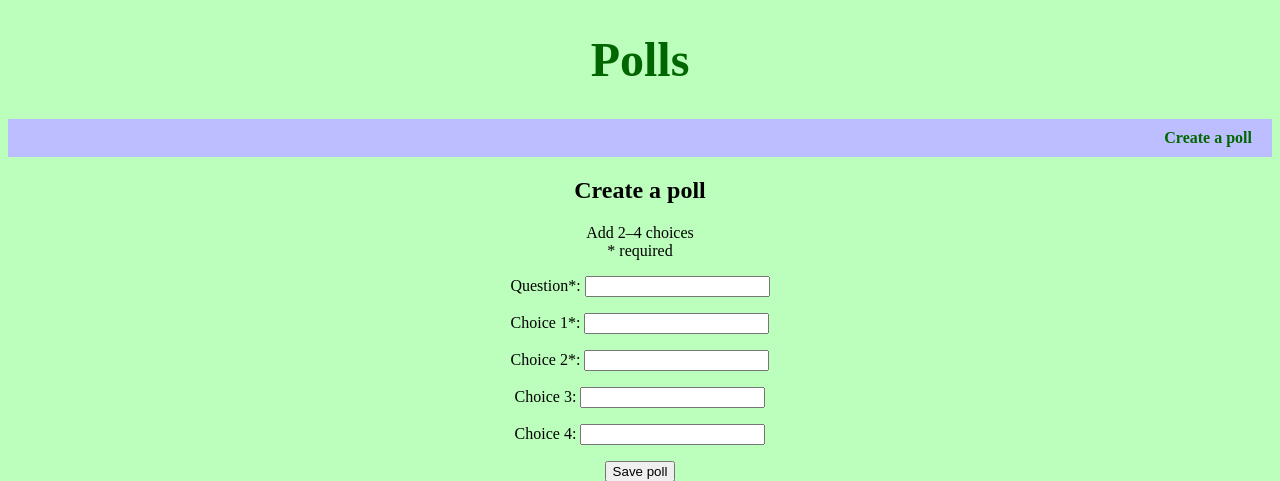
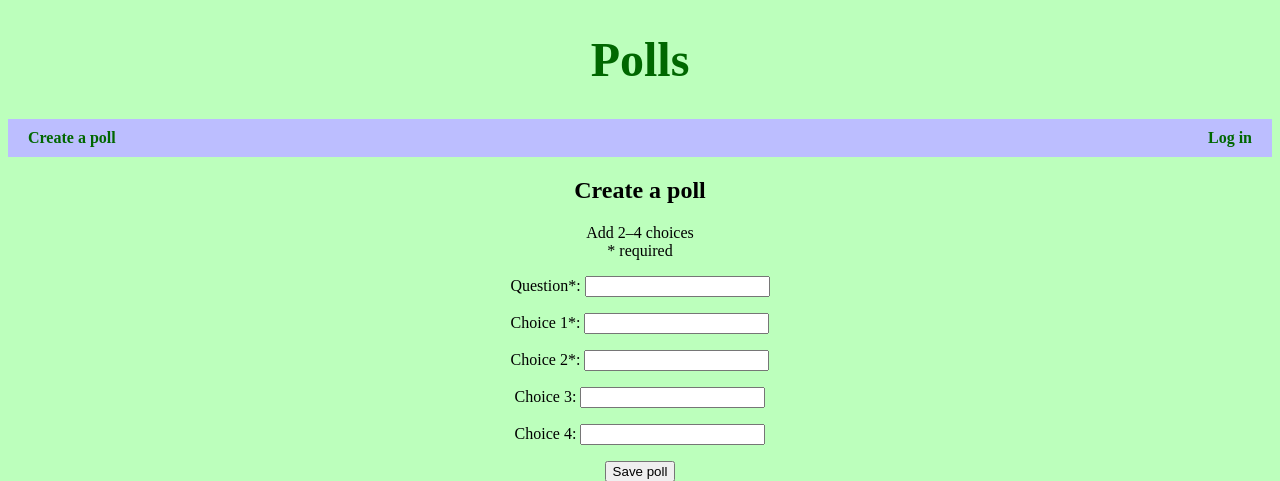
Before and after one commit to jaakkoset/Cyber-security-project, a Django app: page /polls/create/ in a window 1280 px wide. Shown: the top 481 px of the page. Run offline with Django 5.2, Linux system fonts and the light colour scheme.

Commit message:
Add login button

```diff
--- a/project/polls/static/polls/style.css
+++ b/project/polls/static/polls/style.css
@@ -37,23 +37,27 @@ ul.polls-list {
   width: 100%;
   background-color: rgb(188, 190, 255);
   display: flex;
-  justify-content: flex-end; /* content to the right */
   padding: 10px 20px; /* padding around button */
   box-sizing: border-box;
 }
 
-/* Link for creating a poll */
-.create-link {
+/* Link for creating a poll and login*/
+.button {
   text-decoration: none;
   color: rgb(0, 103, 0);
   font-weight: bold;
 }
 
-/* Highlight create link */
-.create-link:hover {
+/* Highlight the links */
+.button:hover {
   background-color: rgb(255, 188, 237);
   border-radius: 10px;
   padding: 10px;
+}
+
+/* Push the second button to the right */
+.top-bar a:last-child {
+  margin-left: auto;
 }
 
 /* Centre the create form */
--- a/project/polls/templates/polls/header.html
+++ b/project/polls/templates/polls/header.html
@@ -7,5 +7,6 @@
 </h1>
 
 <div class="top-bar">
-  <a class="create-link" href="{% url 'polls:create' %}">Create a poll</a>
+  <a class="button" href="{% url 'polls:create' %}">Create a poll</a>
+  <a class="button" href="{% url 'polls:index' %}">Log in</a>
 </div>
```
